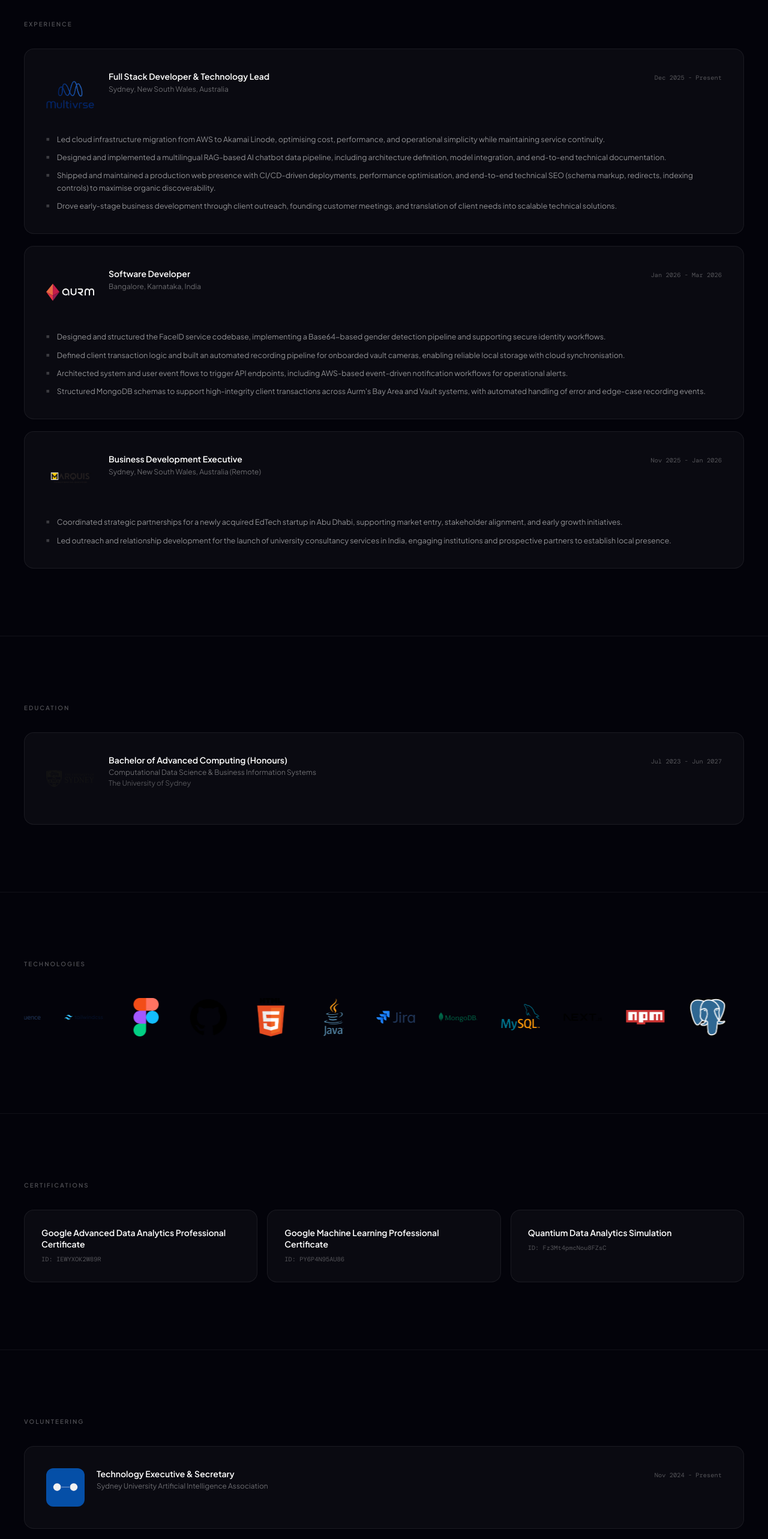
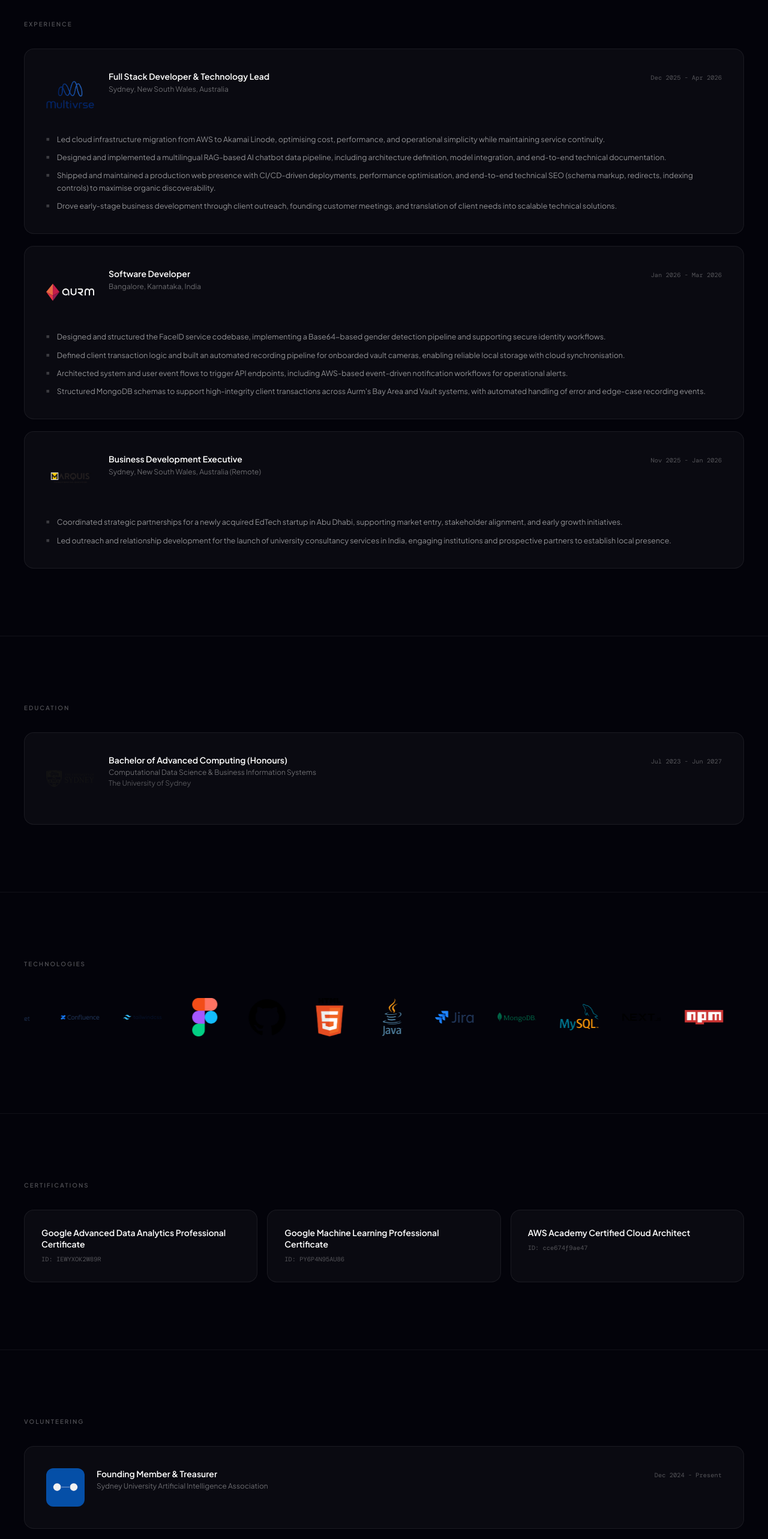
Before and after one commit to faisbyte/portfolio, a Next.js app: page / in a window 1280 px wide. Shown: the part 880-3446 px from the top of the page at 60% size. Built offline with nearby package versions, Linux system fonts and the light colour scheme; a web font is replaced by a local one.

Commit message:
new logo

```diff
--- a/app/page.tsx
+++ b/app/page.tsx
@@ -32,7 +32,7 @@ const EXPERIENCE = [
   {
     title: "Full Stack Developer & Technology Lead",
     org: "Sydney, New South Wales, Australia",
-    period: "Dec 2025 - Present",
+    period: "Dec 2025 - Apr 2026",
     image: "/multirvrse.png",
     link: "https://www.multivrse.digital/",
     brand: "multivrse" as const,
@@ -74,11 +74,11 @@ const EXPERIENCE = [
 const CERTIFICATIONS = [
   { title: "Google Advanced Data Analytics Professional Certificate", meta: "ID: IEWYXOK2W89R" },
   { title: "Google Machine Learning Professional Certificate", meta: "ID: PY6P4N95AU86" },
-  { title: "Quantium Data Analytics Simulation", meta: "ID: Fz3Mt4pmcNou8FZsC" },
+  { title: "AWS Academy Certified Cloud Architect", meta: "ID: cce674f9ae47" },
 ];
 
 const LOGOS = [
-  "bitbucket.png","confluence.png","css.png","figma.png","github.png",
+  "aws.webp","bitbucket.png","confluence.png","css.png","figma.png","github.png",
   "html.png","java.png","jira.png","mongo.png","mysql.png","nextjs.png",
   "npm.png","postgre.png","powerbi.png","python.png","R.png","react.png",
   "sqlite.png","supabase.png","swift.png","tableau.png","ts.png","vercel.png",
@@ -86,9 +86,9 @@ const LOGOS = [
 
 const VOLUNTEERING = [
   {
-    title: "Technology Executive & Secretary",
+    title: "Founding Member & Treasurer",
     org: "Sydney University Artificial Intelligence Association",
-    period: "Nov 2024 - Present",
+    period: "Dec 2024 - Present",
     image: "/suaia.jpeg",
     link: "https://www.suaia.org/",
   },
```
Also changed, not shown: public/logos/aws.webp (added).
